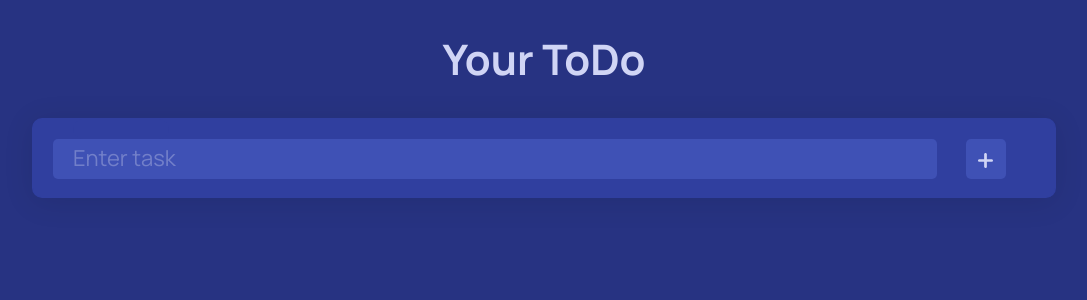
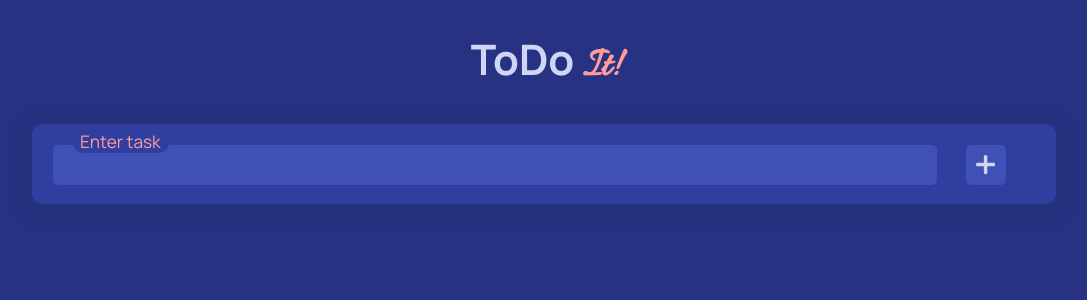
Before and after one commit to vladimir-leito/ToDoList, a React (Vite) app: page / in a window 1280 px wide. Shown: the top 300 px of the page, without its empty margins (96-1183 px from the left). Built offline with nearby package versions, Linux system fonts and the light colour scheme.

Commit message:
fix: fixed styles and added a bit of new

```diff
--- a/src/App.jsx
+++ b/src/App.jsx
@@ -27,7 +27,7 @@ function App() {
   return (
     <div className="container">
       <header>
-        Your ToDo
+        ToDo <span>It!</span>
       </header>
       <InputForm addTask={addTask}/>
       {tasks && (
--- a/src/App.scss
+++ b/src/App.scss
@@ -9,8 +9,13 @@ header {
 
 .container {
     margin: 0 auto;
+    margin-bottom: 50px;
     width: 80vw;
     display: flex;
     flex-direction: column;
     align-items: center;
+    span {
+        color: $bgLightColor;
+        font-family: $itText;
+    }
 }
--- a/src/assets/icons/minus.jsx
+++ b/src/assets/icons/minus.jsx
@@ -9,7 +9,7 @@ const Minus = ({width, height}) => {
     >
       <g
         transform="translate(0.000000,512.000000) scale(0.100000,-0.100000)"
-        fill="#d0d5f5"
+        // fill="#d0d5f5"
         stroke="none"
       >
         <path
--- a/src/assets/icons/plus.jsx
+++ b/src/assets/icons/plus.jsx
@@ -1,13 +1,10 @@
 const Plus = ({ width, height }) => {
   return (
     <svg
-      fill="#d0d5f5"
-      version="1.1"
-      id="Capa_1"
+      // fill="#d0d5f5"
       width={width}
       height={height}
       viewBox="0 0 45.402 45.402"
-      xmlSpace="preserve"
     >
       <g>
         <path
--- a/src/components/InputForm/InputForm.scss
+++ b/src/components/InputForm/InputForm.scss
@@ -29,10 +29,10 @@
   box-sizing: border-box;
   color: $textColor;
   font-family: $bodyText;
-  font-size: 22px;
+  font-size: $fsize;
   height: 100%;
   outline: 0;
-  padding: 4px 20px 0;
+  padding: 5px 20px;
   width: 90%;
 }
 
@@ -58,7 +58,7 @@
   font-family: sans-serif;
   left: 20px;
   font-family: $bodyText;
-  font-size: 22px;
+  font-size: $fsize;
   line-height: 14px;
   pointer-events: none;
   position: absolute;
@@ -69,7 +69,7 @@
 
 .input:focus ~ .placeholder,
 .input:not(:placeholder-shown) ~ .placeholder {
-  transform: translateY(-25px) translateX(10px) scale(0.75);
+  transform: translateY(-23px) translateX(7px) scale(0.60);
 }
 
 .input:not(:placeholder-shown) ~ .placeholder {
@@ -81,24 +81,27 @@
 }
 
 .submit {
+  display: flex;
+    align-items: center;
+    justify-content: center;
   margin: 0 auto;
   background-color: $bgMidColor;
   border-radius: 5px;
   border: 0;
   box-sizing: border-box;
-  color: #eee;
+  fill: $textColor;
   cursor: pointer;
-  font-size: 25px;
   height: 100%;
   outline: 0;
-  text-align: center;
   aspect-ratio: 1 / 1;
   transition: all 0.23s ease-in;
   &:hover {
     background-color: $bgLightColor;
+    fill: $bgColor;
   }
 }
 
 .submit:active {
   background-color: $bgLightColor;
+  fill: $bgColor
 }
--- a/src/components/InputForm/index.jsx
+++ b/src/components/InputForm/index.jsx
@@ -25,6 +25,9 @@ const InputForm = ({ addTask }) => {
             type="text"
             placeholder=""
             value={task}
+            required
+            maxLength={80}
+            autoFocus
             onChange={(e) => {
               setTask(e.target.value);
             }}
@@ -34,7 +37,7 @@ const InputForm = ({ addTask }) => {
             Enter task
           </label>
           <button className="submit" type="submit">
-            <Plus width="15px" height="15px" />
+            <Plus width="1.2rem" height="1.2rem" />
           </button>
         </div>
       </form>
--- a/src/components/TaskItem/TaskItem.module.scss
+++ b/src/components/TaskItem/TaskItem.module.scss
@@ -8,10 +8,11 @@
   padding: 10px 20px 10px 20px;
   margin-top: 20px;
   font-family: $bodyText;
-  font-size: 18px;
+  font-size: $fsize;
   background-color: $bgMidColor;
   border-radius: 10px;
   color: $textColor;
+  transition: all 0.15s ease-in;
   &__content {
     &__left {
       display: flex;
@@ -32,7 +33,7 @@
           width: 20px;
           &::after {
             display: inline-block;
-            border: 2px solid $textColor;
+            border: 2px solid $bgLightColor;
             border-top: none;
             border-right: none;
             border-radius: 1px;
@@ -55,33 +56,39 @@
       }
       .text__cont {
         width: 80%;
+        padding-bottom: 1px;
         text-decoration: none;
       }
     }
     &__right {
+      display: flex;
+      align-items:center;
       margin: 0 auto;
     }
   }
 }
 
 .remove__btn {
+  display: flex;
+  align-items:center;
+  justify-content: center;
   background-color: $bgColor;
   border-radius: 5px;
   border: 0;
   box-sizing: border-box;
-  color: #eee;
+  fill: $textColor;
   cursor: pointer;
-  font-size: 25px;
   height: 32px;
   outline: 0;
-  text-align: center;
   aspect-ratio: 1 / 1;
   transition: all 0.23s ease-in;
   &:hover {
     background-color: $bgLightColor;
+    fill: $bgColor;
   }
 }
 
 .button:active {
   background-color: $bgLightColor;
+  fill: $bgColor;
 }
--- a/src/components/TaskItem/index.jsx
+++ b/src/components/TaskItem/index.jsx
@@ -13,6 +13,7 @@ const TaskItem = ({ task, deleteTask, toggleTask }) => {
 
   const textDynamicStyle = {
     textDecoration: checked ? 'line-through' : 'none',
+    textDecorationColor: checked ? '#ff9b9b' : 'none',
   }
 
   const taskDynamicStyle = {
@@ -43,7 +44,7 @@ const TaskItem = ({ task, deleteTask, toggleTask }) => {
         <button
           className={styles.remove__btn}
           onClick={() => deleteTask(task.id)}>
-          <Minus width="15px" height="15px" />
+          <Minus width="1.2rem" height="1.2rem" />
         </button>
       </div>
     </li>
--- a/src/scss/variables.scss
+++ b/src/scss/variables.scss
@@ -1,13 +1,15 @@
 // Variables
-@import url('https://fonts.googleapis.com/css2?family=Manrope:wght@400;700&display=swap');
+@import url('https://fonts.googleapis.com/css2?family=Allura&family=Manrope:wght@400;700&display=swap');
 
 @mixin headText {
     font-family: 'Manrope';
     font-weight: 700;
 }
 $bodyText: 'Manrope';
+$itText: 'Allura';
 $textColor: #d0d5f5;
 $bgColor: #303F9F;
 $bgMidColor: #3f51b5;
 // $bgLightColor: #03A9F4;
 $bgLightColor: #ff9b9b;
+$fsize: 1.8rem;
```
